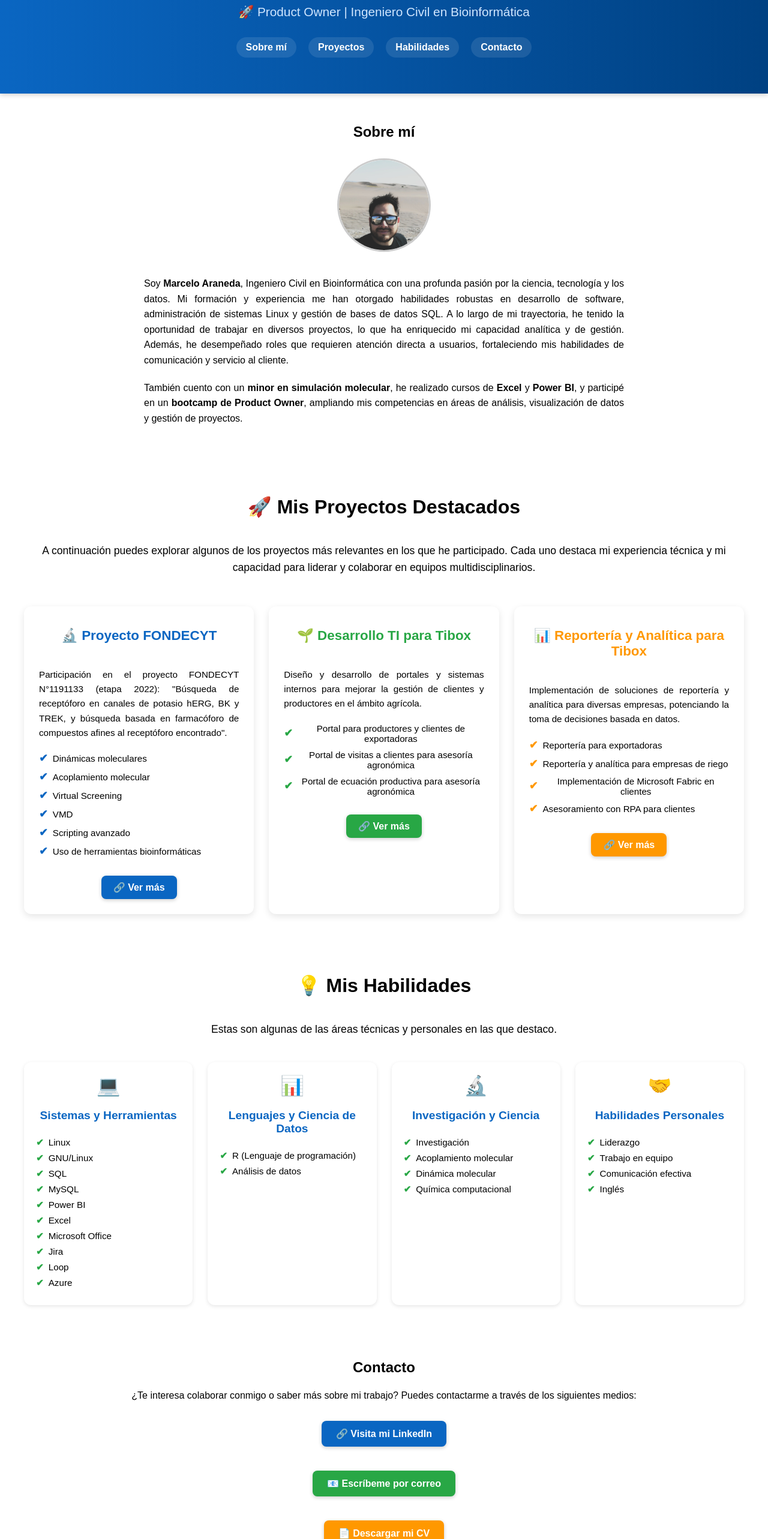
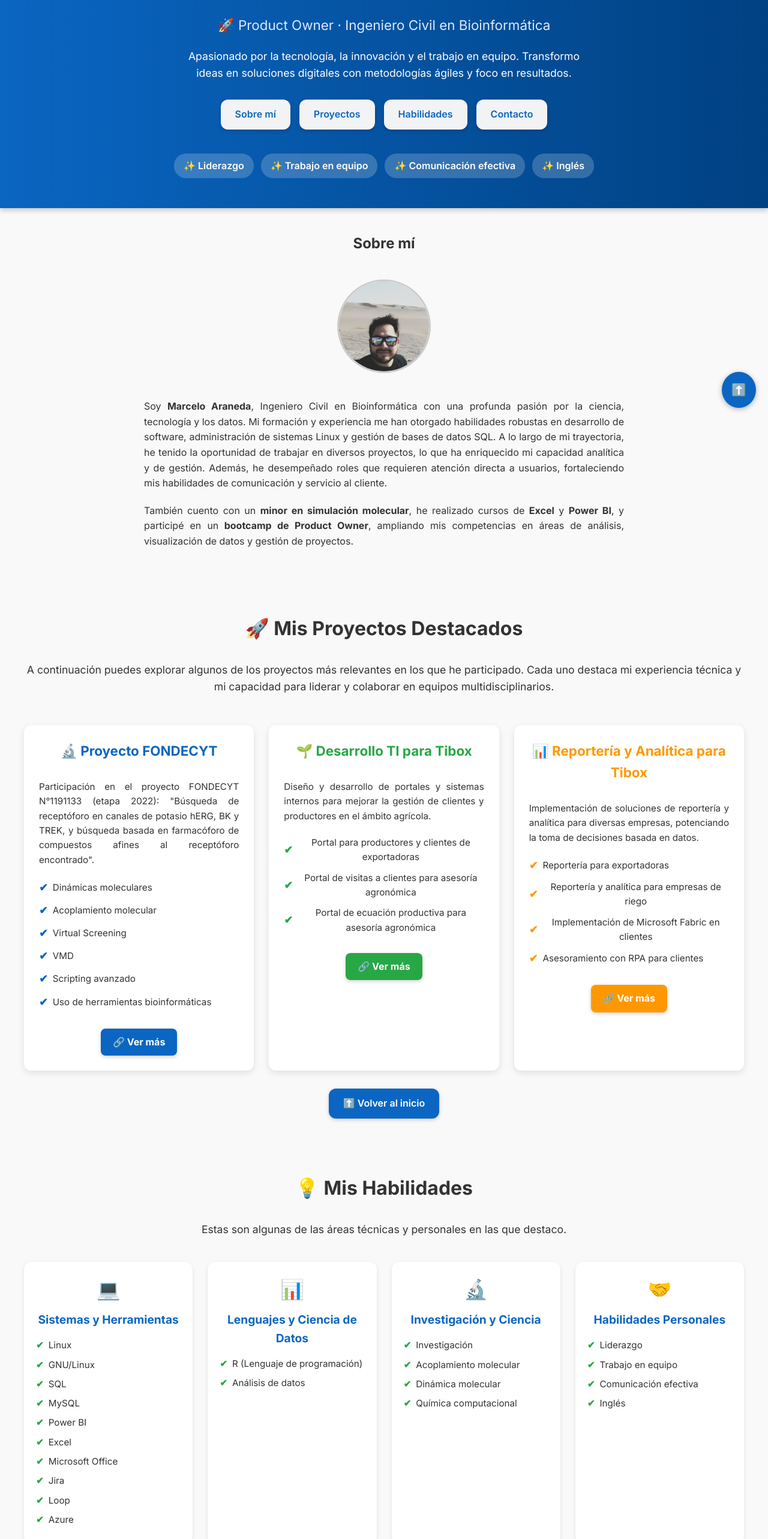
Before and after one commit to MarceloAraneda26/Portafolio-Inicial, a React (Vite) app: page / in a window 1280 px wide. Shown: the part 100-2666 px from the top of the page at 60% size. Built offline with nearby package versions, Linux system fonts and the light colour scheme.

Commit message:
Actualizacion 2

```diff
--- a/src/App.jsx
+++ b/src/App.jsx
@@ -1,21 +1,60 @@
-import Header from './components/Header.jsx'
-import About from './components/About.jsx'
-import Projects from './components/Projects.jsx'
-import Contact from './components/Contact.jsx'
-import Footer from './components/Footer.jsx'
-import Habilidades from './components/Habilidades.jsx'
+import Header from "./components/Header";
+import About from "./components/About";
+import Projects from "./components/Projects";
+import Habilidades from "./components/Habilidades";
+import Contact from "./components/Contact";
+import Footer from "./components/Footer";
+
+import "./style.css"; // asegúrate de que este archivo exista
 
 export default function App() {
   return (
     <>
+      {/* Encabezado */}
       <Header />
+
+      {/* Secciones principales */}
       <main>
         <About />
         <Projects />
         <Habilidades />
         <Contact />
       </main>
+
+      {/* Footer al final */}
       <Footer />
+
+      {/* Botón flotante para volver al inicio */}
+      <a
+        href="#top"
+        style={{
+          position: "fixed",
+          bottom: "20px",
+          right: "20px",
+          backgroundColor: "#0A66C2",
+          color: "#fff",
+          padding: "14px 16px",
+          borderRadius: "50%",
+          textAlign: "center",
+          textDecoration: "none",
+          fontSize: "20px",
+          fontWeight: "bold",
+          boxShadow: "0 2px 8px rgba(0,0,0,0.3)",
+          transition: "transform 0.3s, box-shadow 0.3s",
+          zIndex: 999,
+        }}
+        onMouseOver={(e) => {
+          e.currentTarget.style.transform = "scale(1.1)";
+          e.currentTarget.style.boxShadow = "0 4px 12px rgba(0,0,0,0.4)";
+        }}
+        onMouseOut={(e) => {
+          e.currentTarget.style.transform = "scale(1)";
+          e.currentTarget.style.boxShadow = "0 2px 8px rgba(0,0,0,0.3)";
+        }}
+        title="Volver al inicio"
+      >
+        ⬆️
+      </a>
     </>
-  )
+  );
 }
--- a/src/components/Contact.jsx
+++ b/src/components/Contact.jsx
@@ -3,85 +3,45 @@ export default function Contact() {
     <section
       id="contact"
       style={{
-        padding: "40px",
+        padding: "40px 20px",
         textAlign: "center",
         maxWidth: "1000px",
         margin: "0 auto",
       }}
     >
-      <h2>Contacto</h2>
-      <p style={{ marginTop: "10px", lineHeight: "1.6" }}>
+      <h2 style={{ fontSize: "2rem", marginBottom: "20px" }}>📬 Contacto</h2>
+      <p style={{ marginTop: "10px", lineHeight: "1.6", fontSize: "1.1rem" }}>
         ¿Te interesa colaborar conmigo o saber más sobre mi trabajo?
         Puedes contactarme a través de los siguientes medios:
       </p>
 
-      {/* Enlace a LinkedIn */}
+      {/* Botón LinkedIn */}
       <div style={{ marginTop: "20px" }}>
         <a
           href="https://www.linkedin.com/in/marcelo-araneda-urbina-8939471ab"
           target="_blank"
           rel="noopener noreferrer"
-          style={{
-            display: "inline-block",
-            margin: "10px",
-            padding: "12px 24px",
-            backgroundColor: "#0A66C2",
-            color: "#fff",
-            borderRadius: "8px",
-            textDecoration: "none",
-            fontWeight: "bold",
-            fontSize: "16px",
-            boxShadow: "0 2px 6px rgba(0,0,0,0.2)",
-          }}
+          className="button"
         >
           🔗 Visita mi LinkedIn
         </a>
       </div>
 
-      {/* Correo */}
+      {/* Botón Correo */}
       <div style={{ marginTop: "20px" }}>
-        <a
-          href="mailto:marcelo.araneda26@gmail.com"
-          style={{
-            display: "inline-block",
-            margin: "10px",
-            padding: "12px 24px",
-            backgroundColor: "#28a745",
-            color: "#fff",
-            borderRadius: "8px",
-            textDecoration: "none",
-            fontWeight: "bold",
-            fontSize: "16px",
-            boxShadow: "0 2px 6px rgba(0,0,0,0.2)",
-          }}
-        >
+        <a href="mailto:marcelo.araneda26@gmail.com" className="button" style={{ backgroundColor: "#28a745" }}>
           📧 Escríbeme por correo
         </a>
       </div>
 
-      {/* Descarga de CV */}
+      {/* Botón CV */}
       <div style={{ marginTop: "20px" }}>
-        <a
-          href="/cv.pdf"
-          download
-          style={{
-            display: "inline-block",
-            margin: "10px",
-            padding: "12px 24px",
-            backgroundColor: "#ff9800",
-            color: "#fff",
-            borderRadius: "8px",
-            textDecoration: "none",
-            fontWeight: "bold",
-            fontSize: "16px",
-            boxShadow: "0 2px 6px rgba(0,0,0,0.2)",
-          }}
-        >
+        <a href="/cv.pdf" download className="button" style={{ backgroundColor: "#ff9800" }}>
           📄 Descargar mi CV
         </a>
       </div>
 
-      {/* Elemento extra llamativo */}
+      {/* Por qué elegirme */}
       <div
         style={{
           marginTop: "40px",
@@ -91,12 +51,14 @@ export default function Contact() {
           backgroundColor: "#f7f7f7",
         }}
       >
-        <h3 style={{ marginBottom: "10px" }}>💡 ¿Por qué elegirme?</h3>
+        <h3 style={{ marginBottom: "10px", fontSize: "1.4rem" }}>💡 ¿Por qué elegirme?</h3>
         <ul
           style={{
             listStyleType: "⭐",
             textAlign: "left",
             display: "inline-block",
+            margin: 0,
+            padding: 0,
           }}
         >
           <li>Amplia experiencia en proyectos interdisciplinarios</li>
@@ -107,58 +69,19 @@ export default function Contact() {
       </div>
 
       {/* Sección de lugares donde he trabajado */}
-     <section
-  style={{
-    marginTop: "50px",
-    textAlign: "center",
-  }}
->
+      <div style={{ marginTop: "50px" }}>
         <h3 style={{ fontSize: "1.4rem", marginBottom: "30px" }}>🏢 He trabajado en:</h3>
 
-  <div
-    style={{
-      display: "grid",
-      gridTemplateColumns: "repeat(auto-fit, minmax(220px, 1fr))",
-      gap: "20px",
-      justifyItems: "center",
-    }}
-  >
+        <div className="card-grid">
           {/* Universidad de Talca */}
           <a
             href="https://www.utalca.cl/"
             target="_blank"
             rel="noopener noreferrer"
-      style={{
-        backgroundColor: "##f2f3f4",
-        borderRadius: "12px",
-        padding: "20px",
-        boxShadow: "0 2px 6px rgba(0,0,0,0.1)",
-        textDecoration: "none",
-        color: "#000",
-        display: "flex",
-        flexDirection: "column",
-        alignItems: "center",
-        justifyContent: "center",
-        height: "180px",
-        width: "100%",
-        maxWidth: "250px",
-        transition: "transform 0.3s ease, box-shadow 0.3s ease",
-      }}
-      onMouseOver={(e) => {
-        e.currentTarget.style.transform = "translateY(-6px)";
-        e.currentTarget.style.boxShadow = "0 8px 20px rgba(0,0,0,0.15)";
-      }}
-      onMouseOut={(e) => {
-        e.currentTarget.style.transform = "translateY(0)";
-        e.currentTarget.style.boxShadow = "0 2px 6px rgba(0,0,0,0.1)";
-      }}
+            className="card"
           >
-      <img
-        src="/utalca-logo.png"
-        alt="Universidad de Talca"
-        style={{ maxHeight: "80px", objectFit: "contain", marginBottom: "15px" }}
-      />
-      <span style={{ fontWeight: "bold" }}>Universidad de Talca</span>
+            <img src="/utalca-logo.png" alt="Universidad de Talca" />
+            <span style={{ fontWeight: "bold", textAlign: "center" }}>Universidad de Talca</span>
           </a>
 
           {/* CBSM */}
@@ -166,78 +89,31 @@ export default function Contact() {
             href="https://cbsm.utalca.cl/"
             target="_blank"
             rel="noopener noreferrer"
-      style={{
-        backgroundColor: "##f2f3f4",
-        borderRadius: "12px",
-        padding: "20px",
-        boxShadow: "0 2px 6px rgba(0,0,0,0.1)",
-        textDecoration: "none",
-        color: "#000",
-        display: "flex",
-        flexDirection: "column",
-        alignItems: "center",
-        justifyContent: "center",
-        height: "180px",
-        width: "100%",
-        maxWidth: "250px",
-        transition: "transform 0.3s ease, box-shadow 0.3s ease",
-      }}
-      onMouseOver={(e) => {
-        e.currentTarget.style.transform = "translateY(-6px)";
-        e.currentTarget.style.boxShadow = "0 8px 20px rgba(0,0,0,0.15)";
-      }}
-      onMouseOut={(e) => {
-        e.currentTarget.style.transform = "translateY(0)";
-        e.currentTarget.style.boxShadow = "0 2px 6px rgba(0,0,0,0.1)";
-      }}
+            className="card"
           >
-      <img
-        src="/cbsm-logo.png"
-        alt="CBSM"
-        style={{ maxHeight: "80px", objectFit: "contain", marginBottom: "15px" }}
-      />
-      <span style={{ fontWeight: "bold" }}>CBSM</span>
+            <img src="/cbsm-logo.png" alt="CBSM" />
+            <span style={{ fontWeight: "bold", textAlign: "center" }}>CBSM</span>
           </a>
 
           {/* Tibox */}
           <a
-      href="https://tibox.cl/"
+            href="https://tibox.cl"
             target="_blank"
             rel="noopener noreferrer"
-      style={{
-        backgroundColor: "##f2f3f4",
-        borderRadius: "12px",
-        padding: "20px",
-        boxShadow: "0 2px 6px rgba(0,0,0,0.1)",
-        textDecoration: "none",
-        color: "#000",
-        display: "flex",
-        flexDirection: "column",
-        alignItems: "center",
-        justifyContent: "center",
-        height: "180px",
-        width: "100%",
-        maxWidth: "250px",
-        transition: "transform 0.3s ease, box-shadow 0.3s ease",
-      }}
-      onMouseOver={(e) => {
-        e.currentTarget.style.transform = "translateY(-6px)";
-        e.currentTarget.style.boxShadow = "0 8px 20px rgba(0,0,0,0.15)";
-      }}
-      onMouseOut={(e) => {
-        e.currentTarget.style.transform = "translateY(0)";
-        e.currentTarget.style.boxShadow = "0 2px 6px rgba(0,0,0,0.1)";
-      }}
+            className="card"
           >
-      <img
-        src="/tibox-logo.png"
-        alt="Tibox"
-        style={{ maxHeight: "80px", objectFit: "contain", marginBottom: "15px" }}
-      />
-      <span style={{ fontWeight: "bold" }}>Tibox</span>
+            <img src="/tibox-logo.png" alt="Tibox" />
+            <span style={{ fontWeight: "bold", textAlign: "center" }}>Tibox</span>
           </a>
         </div>
-</section>
+      </div>
+      <a
+        href="#top"
+        className="button"
+        style={{ marginTop: "30px", display: "inline-block" }}
+      >
+        ⬆️ Volver al inicio
+      </a>
 
     </section>
   );
--- a/src/components/Footer.jsx
+++ b/src/components/Footer.jsx
@@ -2,52 +2,42 @@ export default function Footer() {
   return (
     <footer
       style={{
-        padding: "40px 20px",
-        backgroundColor: "#282c34",
+        backgroundColor: "#0A66C2",
         color: "#fff",
         textAlign: "center",
-        marginTop: "40px",
+        padding: "30px 20px",
+        marginTop: "50px",
       }}
     >
-      {/* Eslogan o descripción corta */}
-      <h3 style={{ marginBottom: "10px" }}>Marcelo Araneda – Product Owner & Ingeniero en Bioinformática</h3>
-      <p style={{ fontSize: "0.95rem", lineHeight: "1.6", maxWidth: "700px", margin: "0 auto 20px" }}>
-        Experto en coordinar equipos multidisciplinarios, priorizar el backlog y garantizar
-        que el producto entregue valor continuo. Apasionado por la innovación, la mejora
-        continua y la experiencia del usuario.
+      <p style={{ margin: "5px 0", fontSize: "1rem" }}>
+        © {new Date().getFullYear()} Marcelo Araneda · Todos los derechos reservados
       </p>
 
-      {/* Links rápidos de navegación */}
-      <nav style={{ marginBottom: "20px" }}>
+      {/* Links rápidos */}
+      <div
+        style={{
+          marginTop: "10px",
+          display: "flex",
+          justifyContent: "center",
+          gap: "20px",
+          flexWrap: "wrap",
+        }}
+      >
         <a
-          href="#about"
-          style={{ color: "#61dafb", margin: "0 10px", textDecoration: "none" }}
+          href="https://www.linkedin.com/in/marcelo-araneda-urbina-8939471ab"
+          target="_blank"
+          rel="noopener noreferrer"
+          style={{ color: "#fff", textDecoration: "underline" }}
         >
-          Sobre mí
+          LinkedIn
         </a>
         <a
-          href="#projects"
-          style={{ color: "#61dafb", margin: "0 10px", textDecoration: "none" }}
+          href="#top"
+          style={{ color: "#fff", textDecoration: "underline" }}
         >
-          Proyectos
+          Volver arriba
         </a>
-        <a
-          href="#contact"
-          style={{ color: "#61dafb", margin: "0 10px", textDecoration: "none" }}
-        >
-          Contacto
-        </a>
-      </nav>
-
-      {/* Llamado a la acción */}
-      <p style={{ fontSize: "1rem", fontWeight: "bold", marginTop: "10px" }}>
-        🚀 Disponible para nuevos desafíos y proyectos innovadores.
-      </p>
-
-      {/* Derechos reservados */}
-      <p style={{ marginTop: "30px", fontSize: "0.8rem", color: "#bbb" }}>
-        © 2025 Marcelo Araneda. Todos los derechos reservados.
-      </p>
+      </div>
     </footer>
   );
 }
--- a/src/components/Header.jsx
+++ b/src/components/Header.jsx
@@ -1,137 +1,94 @@
 export default function Header() {
-  const habilidadesClaves = [
-
-
-  ];
-
   return (
     <header
+      id="top"
       style={{
         background: "linear-gradient(90deg, #0A66C2, #004182)",
         color: "#fff",
-        padding: "30px 20px",
+        padding: "50px 20px",
         textAlign: "center",
-        boxShadow: "0 2px 8px rgba(0,0,0,0.2)",
-        position: "relative",
+        boxShadow: "0 4px 8px rgba(0,0,0,0.2)",
       }}
     >
-      {/* Nombre y Rol */}
-      <h1 style={{ fontSize: "2.2rem", margin: "0", fontWeight: "bold" }}>
+      {/* Nombre y rol */}
+      <h1 style={{ fontSize: "2.5rem", margin: 0, fontWeight: "700" }}>
         Marcelo Araneda
       </h1>
       <h2
         style={{
-          fontSize: "1.3rem",
-          marginTop: "8px",
-          fontWeight: "normal",
-          color: "#d0e6ff",
+          fontSize: "1.4rem",
+          marginTop: "10px",
+          fontWeight: "400",
+          color: "#dbe9ff",
         }}
       >
-        🚀 Product Owner | Ingeniero Civil en Bioinformática
+        🚀 Product Owner · Ingeniero Civil en Bioinformática
       </h2>
+
+      {/* Descripción breve */}
+      <p
+        style={{
+          marginTop: "20px",
+          fontSize: "1.1rem",
+          maxWidth: "700px",
+          marginLeft: "auto",
+          marginRight: "auto",
+          lineHeight: "1.6",
+        }}
+      >
+        Apasionado por la tecnología, la innovación y el trabajo en equipo.
+        Transformo ideas en soluciones digitales con metodologías ágiles y foco en resultados.
+      </p>
 
       {/* Barra de navegación */}
       <nav
         style={{
-          marginTop: "20px",
+          marginTop: "30px",
           display: "flex",
           justifyContent: "center",
-          gap: "20px",
           flexWrap: "wrap",
+          gap: "15px",
         }}
       >
-        <a
-          href="#about"
-          style={{
-            color: "#fff",
-            textDecoration: "none",
-            fontWeight: "bold",
-            padding: "8px 16px",
-            borderRadius: "20px",
-            background: "rgba(255,255,255,0.1)",
-            transition: "background 0.3s",
-          }}
-          onMouseOver={(e) => (e.currentTarget.style.background = "rgba(255,255,255,0.3)")}
-          onMouseOut={(e) => (e.currentTarget.style.background = "rgba(255,255,255,0.1)")}
-        >
+        <a href="#about" className="button" style={{ backgroundColor: "#f2f3f4", color: "#0A66C2" }}>
           Sobre mí
         </a>
-        <a
-          href="#projects"
-          style={{
-            color: "#fff",
-            textDecoration: "none",
-            fontWeight: "bold",
-            padding: "8px 16px",
-            borderRadius: "20px",
-            background: "rgba(255,255,255,0.1)",
-            transition: "background 0.3s",
-          }}
-          onMouseOver={(e) => (e.currentTarget.style.background = "rgba(255,255,255,0.3)")}
-          onMouseOut={(e) => (e.currentTarget.style.background = "rgba(255,255,255,0.1)")}
-        >
+        <a href="#projects" className="button" style={{ backgroundColor: "#f2f3f4", color: "#0A66C2" }}>
           Proyectos
         </a>
-        <a
-          href="#habilidades"
-          style={{
-            color: "#fff",
-            textDecoration: "none",
-            fontWeight: "bold",
-            padding: "8px 16px",
-            borderRadius: "20px",
-            background: "rgba(255,255,255,0.1)",
-            transition: "background 0.3s",
-          }}
-          onMouseOver={(e) => (e.currentTarget.style.background = "rgba(255,255,255,0.3)")}
-          onMouseOut={(e) => (e.currentTarget.style.background = "rgba(255,255,255,0.1)")}
-        >
+        <a href="#habilidades" className="button" style={{ backgroundColor: "#f2f3f4", color: "#0A66C2" }}>
           Habilidades
         </a>
-        <a
-          href="#contact"
-          style={{
-            color: "#fff",
-            textDecoration: "none",
-            fontWeight: "bold",
-            padding: "8px 16px",
-            borderRadius: "20px",
-            background: "rgba(255,255,255,0.1)",
-            transition: "background 0.3s",
-          }}
-          onMouseOver={(e) => (e.currentTarget.style.background = "rgba(255,255,255,0.3)")}
-          onMouseOut={(e) => (e.currentTarget.style.background = "rgba(255,255,255,0.1)")}
-        >
+        <a href="#contact" className="button" style={{ backgroundColor: "#f2f3f4", color: "#0A66C2" }}>
           Contacto
         </a>
       </nav>
 
-      {/* Habilidades Clave */}
+      {/* Habilidades clave destacadas */}
       <div
         style={{
-          marginTop: "30px",
+          marginTop: "40px",
           display: "flex",
           justifyContent: "center",
-          gap: "15px",
+          gap: "12px",
           flexWrap: "wrap",
         }}
       >
-        {habilidadesClaves.map((hab) => (
+        {["Liderazgo", "Trabajo en equipo", "Comunicación efectiva", "Inglés"].map((skill) => (
           <span
-            key={hab}
+            key={skill}
             style={{
-              background: "rgba(255,255,255,0.15)",
-              padding: "8px 14px",
+              backgroundColor: "#ffffff33",
+              padding: "8px 16px",
               borderRadius: "20px",
-              fontWeight: "bold",
-              fontSize: "0.95rem",
-              boxShadow: "0 0 6px rgba(255,255,255,0.3)",
+              fontWeight: "600",
+              backdropFilter: "blur(2px)",
               transition: "transform 0.3s",
             }}
             onMouseOver={(e) => (e.currentTarget.style.transform = "scale(1.1)")}
             onMouseOut={(e) => (e.currentTarget.style.transform = "scale(1)")}
           >
-            ✨ {hab}
+            ✨ {skill}
           </span>
         ))}
       </div>
--- a/src/components/Projects.jsx
+++ b/src/components/Projects.jsx
@@ -157,6 +157,14 @@ export default function Projects() {
           </div>
         ))}
       </div>
+      <a
+        href="#top"
+        className="button"
+        style={{ marginTop: "30px", display: "inline-block" }}
+      >
+        ⬆️ Volver al inicio
+      </a>
+
     </section>
   );
 }
--- a/src/style.css
+++ b/src/style.css
@@ -1,17 +1,79 @@
+/* Fuente global */
+@import url('https://fonts.googleapis.com/css2?family=Inter:wght@400;600;700&display=swap');
+
+:root {
+  --color-background: #f9f9f9;
+  --color-primary: #0A66C2;
+  --color-secondary: #28a745;
+  --color-text: #333;
+  --card-bg: #f2f3f4; /* tu gris claro */
+  --border-radius: 12px;
+}
+
 body {
   margin: 0;
-  font-family: Arial, Helvetica, sans-serif;
+  font-family: 'Inter', sans-serif;
+  background-color: var(--color-background);
+  color: var(--color-text);
+  line-height: 1.6;
 }
 
 h1, h2, h3 {
-  margin: 0;
-  padding: 10px 0;
+  margin-top: 0;
+  font-weight: 700;
 }
 
 a {
-  transition: color 0.3s;
+  color: var(--color-primary);
+  text-decoration: none;
 }
 
 a:hover {
-  color: orange;
+  text-decoration: underline;
 }
+
+/* Botones generales */
+.button {
+  display: inline-block;
+  padding: 12px 24px;
+  border-radius: var(--border-radius);
+  font-weight: 600;
+  color: #fff;
+  background-color: var(--color-primary);
+  box-shadow: 0 2px 6px rgba(0,0,0,0.2);
+  transition: background-color 0.3s, transform 0.3s;
+}
+
+.button:hover {
+  background-color: #004182;
+  transform: translateY(-2px);
+}
+
+/* Tarjetas generales */
+.card {
+  background-color: var(--card-bg);
+  border-radius: var(--border-radius);
+  padding: 20px;
+  box-shadow: 0 2px 6px rgba(0,0,0,0.1);
+  transition: transform 0.3s, box-shadow 0.3s;
+}
+
+.card:hover {
+  transform: translateY(-6px);
+  box-shadow: 0 8px 20px rgba(0,0,0,0.15);
+}
+
+/* Grid para tarjetas */
+.card-grid {
+  display: grid;
+  grid-template-columns: repeat(auto-fit, minmax(220px, 1fr));
+  gap: 20px;
+  justify-items: center;
+}
+
+/* Imagen dentro de tarjetas */
+.card img {
+  max-height: 80px;
+  object-fit: contain;
+  margin-bottom: 15px;
+}
```
Also changed, not shown: src/components/Habilidades.jsx (+8 -0 lines). Lines whose indentation alone changed are shown as unchanged.
